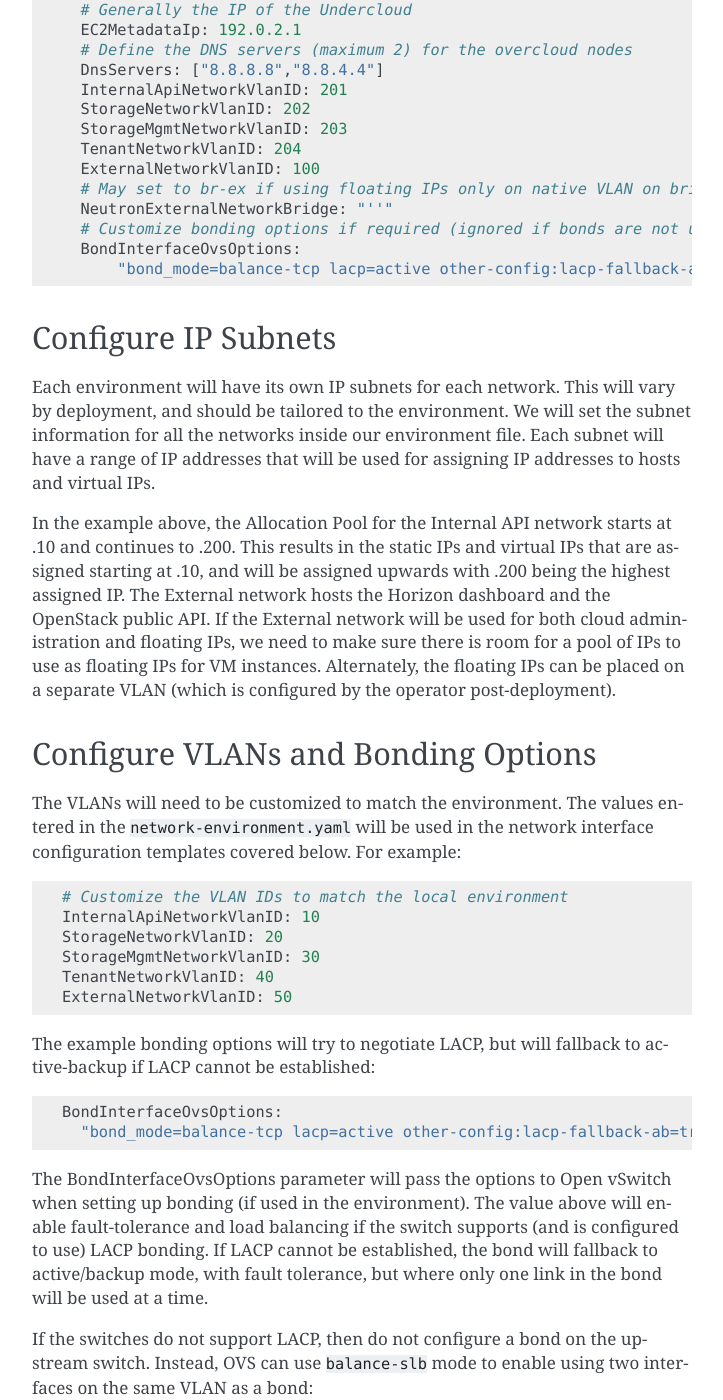
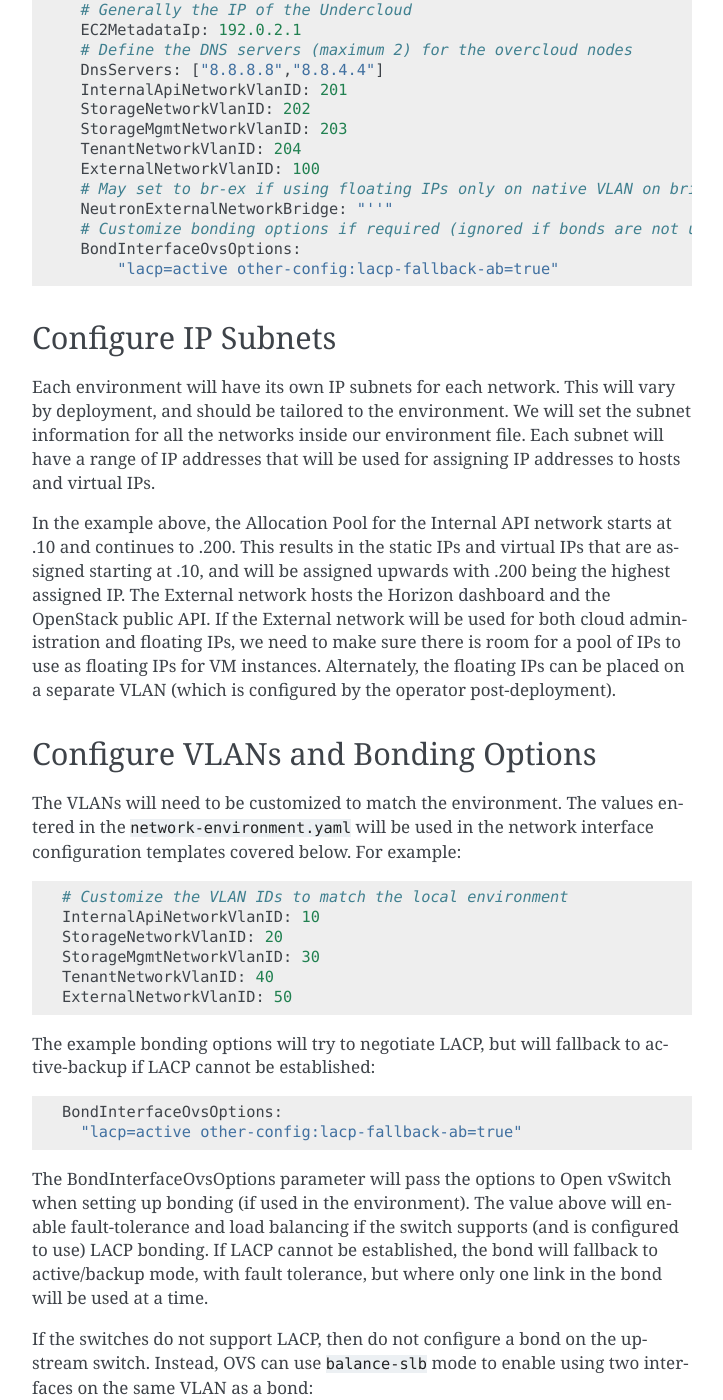
Before and after one commit to openstack-archive/tripleo-docs, a Sphinx documentation site: the page built from doc/source/advanced_deployment/network_isolation.rst, in a window 1280 px wide and 1400 px high, scrolled down 4190 px. Shown: the whole window, without its empty margins (388-1111 px from the left). Built offline with Sphinx 7.4.7, drawn with Linux system fonts in a browser that asks for light colours; some of the changed text lies outside the part shown.

Commit message:
Remove references to balance-tcp
Due to repeated reports of package loss using the balance-tcp bond mode
with OVS, we've added a constraint* to prohibit its use. This document
update removes references to that bond mode in the network isolation
configuration examples.

* https://review.openstack.org/#/c/355073/

Change-Id: I42a22b01d4e3c1fdb76441a4ca9b7c666a96fada
Partial-Bug: #1612786

```diff
--- a/doc/source/advanced_deployment/network_isolation.rst
+++ b/doc/source/advanced_deployment/network_isolation.rst
@@ -193,7 +193,7 @@ Example::
     NeutronExternalNetworkBridge: "''"
     # Customize bonding options if required (ignored if bonds are not used)
     BondInterfaceOvsOptions:
-        "bond_mode=balance-tcp lacp=active other-config:lacp-fallback-ab=true"
+        "lacp=active other-config:lacp-fallback-ab=true"
 
 Configure IP Subnets
 --------------------
@@ -230,7 +230,7 @@ The example bonding options will try to negotiate LACP, but will fallback to
 active-backup if LACP cannot be established::
 
   BondInterfaceOvsOptions:
-    "bond_mode=balance-tcp lacp=active other-config:lacp-fallback-ab=true"
+    "lacp=active other-config:lacp-fallback-ab=true"
 
 The BondInterfaceOvsOptions parameter will pass the options to Open vSwitch
 when setting up bonding (if used in the environment). The value above will
```
Also changed, not shown: other parts of doc/source/advanced_deployment/network_isolation.rst (+5 -0 lines).
